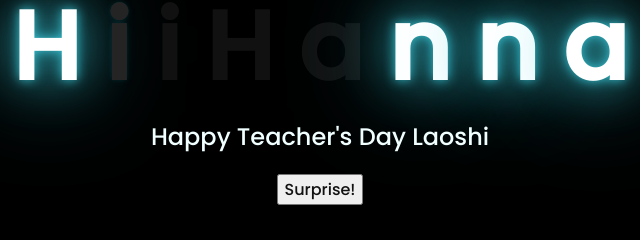
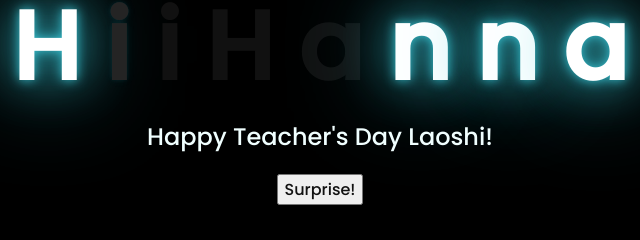
Before and after one commit to howunfair/4her, a plain HTML site: page index.html in a window 1280 px wide. Shown: the part 319-559 px from the top of the page, 328-968 px from the left. Drawn offline with Linux system fonts and the light colour scheme.

Commit message:
Update index.html

```diff
--- a/index.html
+++ b/index.html
@@ -21,7 +21,7 @@
         <span>a</span>
     </div>
     <div class="description">
-        <span>Happy Teacher's Day Laoshi </span>
+        <span>Happy Teacher's Day Laoshi! </span>
     </div>
     <div class="button">
         <button>
```
